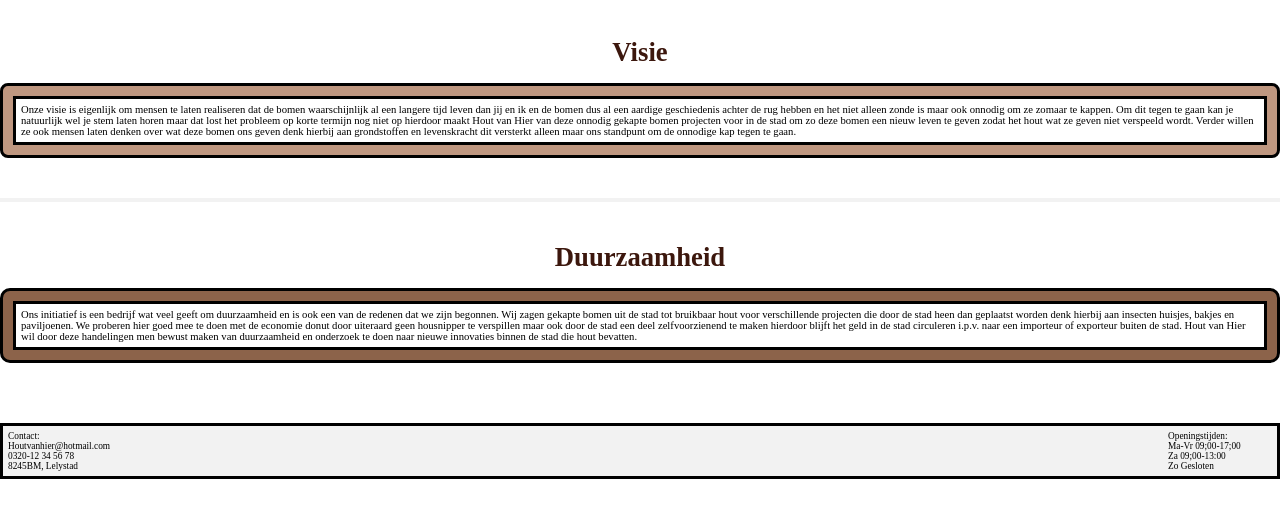
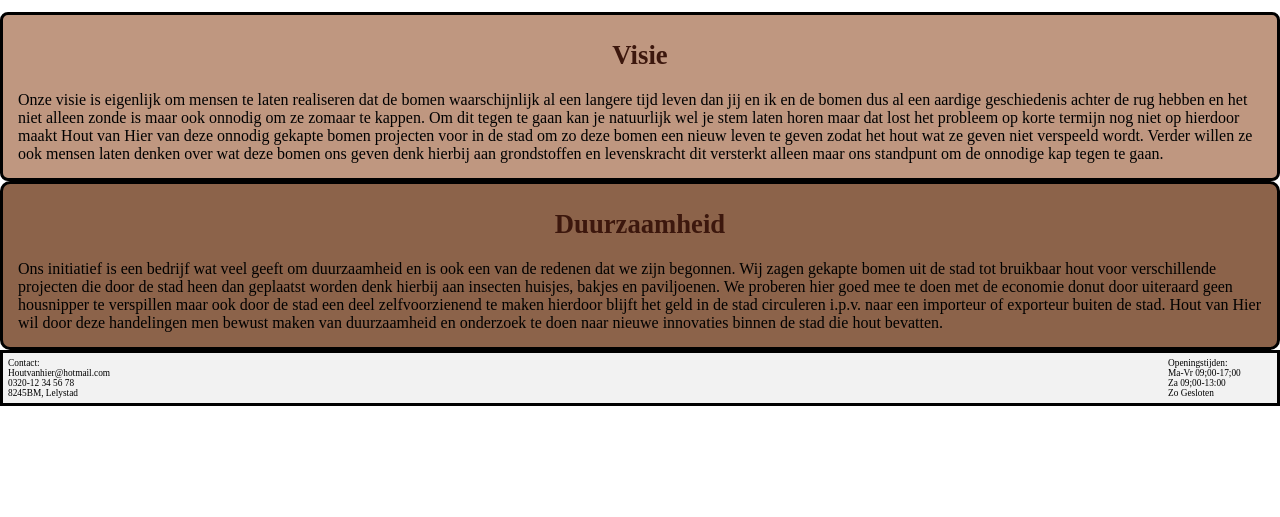
Before and after one commit to Tychodiep/P1, a plain HTML site: page visie.html in a window 1280 px wide. Shown: the part 105-622 px from the top of the page. Drawn offline with Linux system fonts and the light colour scheme; a web font is replaced by a local one.

Commit message:
final vers

```diff
--- a/style.css
+++ b/style.css
@@ -61,7 +61,7 @@
     font-family:didot;
     font-size: 20pt;
     margin-bottom: 15px;
-    margin-top: 40px;
+    margin-top: 25px;
 }
 
 .h2-links{
@@ -206,7 +206,6 @@
 }
 
 footer{
-    margin-top: 60px;
     font-size: 7pt;
     border: solid;
     background-color: rgb(242, 242, 242);
@@ -224,6 +223,7 @@
 /*pagina2*/
 
 .block1-page2{
+    margin-top: 15px;
     border: solid;
     border-radius: 8px;
     background-color: rgb(191,151,128);
@@ -232,9 +232,6 @@
 .box1-page2{
     margin: 10px;
     padding: 5px;
-    border: solid;
-    background-color: white;
-    font-size: 8pt;
 }
 
 .block2-page2{
@@ -246,9 +243,6 @@
 .box2-page2{
     margin: 10px;
     padding: 5px;
-    border: solid;
-    background-color: white;
-    font-size: 8pt;
 }
 
 /*pagina3*/
@@ -263,6 +257,7 @@
     display: flex;
     justify-content: center;
     align-items: center;
+    margin-bottom: 60px;
 }
 .slider{
     position: relative;
--- a/visie.html
+++ b/visie.html
@@ -17,20 +17,15 @@
         </nav>
     </header>
     <section>
-        <article>
-            <h2 class="h2-center">Visie</h2>
-             <div class="block1-page2">
+        <article class="block1-page2">
+                <h2 class="h2-center">Visie</h2>
                 <div class="box1-page2">
                   <p class="p3">Onze visie is eigenlijk om mensen te laten realiseren dat de bomen waarschijnlijk al een langere tijd leven dan jij en ik en de bomen dus al een aardige geschiedenis achter de rug hebben en het niet alleen zonde is maar ook onnodig om ze zomaar te kappen. Om dit tegen te gaan kan je natuurlijk wel je stem laten horen maar dat lost het probleem op korte termijn nog niet op hierdoor maakt Hout van Hier van deze onnodig gekapte bomen projecten voor in de stad om zo deze bomen een nieuw leven te geven zodat het hout wat ze geven niet verspeeld wordt. Verder willen ze ook mensen laten denken over wat deze bomen ons geven denk hierbij aan grondstoffen en levenskracht dit versterkt alleen maar ons standpunt om de onnodige kap tegen te gaan.</p>
                 </div>
-            </div>
          </article>
 
-         <div class="streep"></div>
-
-         <article>
-            <h2 class="h2-center">Duurzaamheid</h2>
-             <div class="block2-page2">
+         <article class="block2-page2">
+                 <h2 class="h2-center">Duurzaamheid</h2>
                 <div class="box2-page2">
                 <p class="p3">Ons initiatief is een bedrijf wat veel geeft om duurzaamheid en is ook een van de redenen dat we zijn begonnen. Wij zagen gekapte bomen uit de stad tot bruikbaar hout voor verschillende projecten die door de stad heen dan geplaatst worden denk hierbij aan insecten huisjes, bakjes en paviljoenen. We proberen hier goed mee te doen met de economie donut door uiteraard geen housnipper te verspillen maar ook door de stad een deel zelfvoorzienend te maken hierdoor blijft het geld in de stad circuleren i.p.v. naar een importeur of exporteur buiten de stad. Hout van Hier wil door deze handelingen men bewust maken van duurzaamheid en onderzoek te doen naar nieuwe innovaties binnen de stad die hout bevatten.</p>
                 </div>
```
